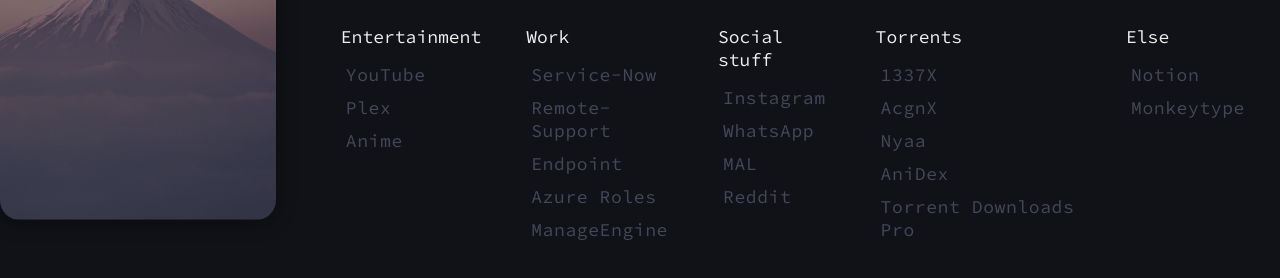
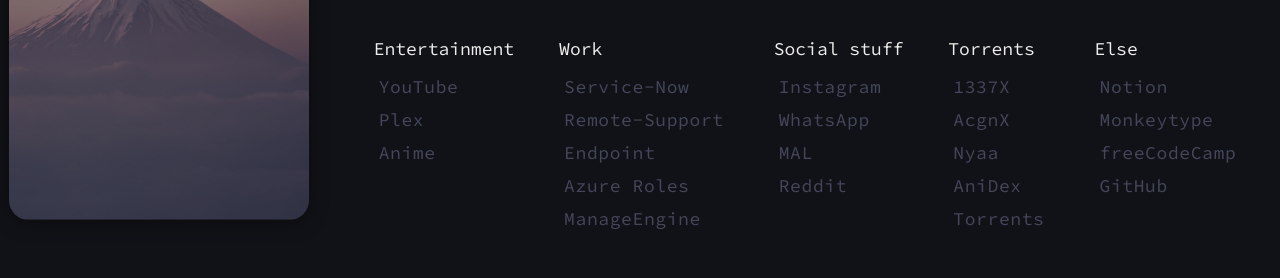
Before and after one commit to Ljisko/Ljisko.github.io, a browser extension: page index.html in a window 1280 px wide. Shown: the part 330-608 px from the top of the page. Drawn offline with Linux system fonts and the light colour scheme; a web font is replaced by a local one.

Commit message:
added 2 links to "Else"

```diff
--- a/index.html
+++ b/index.html
@@ -56,12 +56,14 @@
 						<a class="link" href="https://www.acgnx.se/">AcgnX</a>
 						<a class="link" href="https://nyaa.si/">Nyaa</a>
 						<a class="link" href="https://anidex.info/">AniDex</a>
-						<a class="link" href="https://www.torrentdownloads.pro/">Torrent Downloads Pro</a>
+						<a class="link" href="https://www.torrentdownloads.pro/">Torrents</a>
 					</div>
 					<div class="column">
 						<p>Else</p>
 						<a class="link" href="https://www.notion.so/">Notion</a>
 						<a class="link" href="https://monkeytype.com/">Monkeytype</a>
+						<a class="link" href="https://www.freecodecamp.org/">freeCodeCamp</a>
+						<a class="link" href="https://github.com/">GitHub</a>
 					</div>
 				</div>
 			</div>
```
